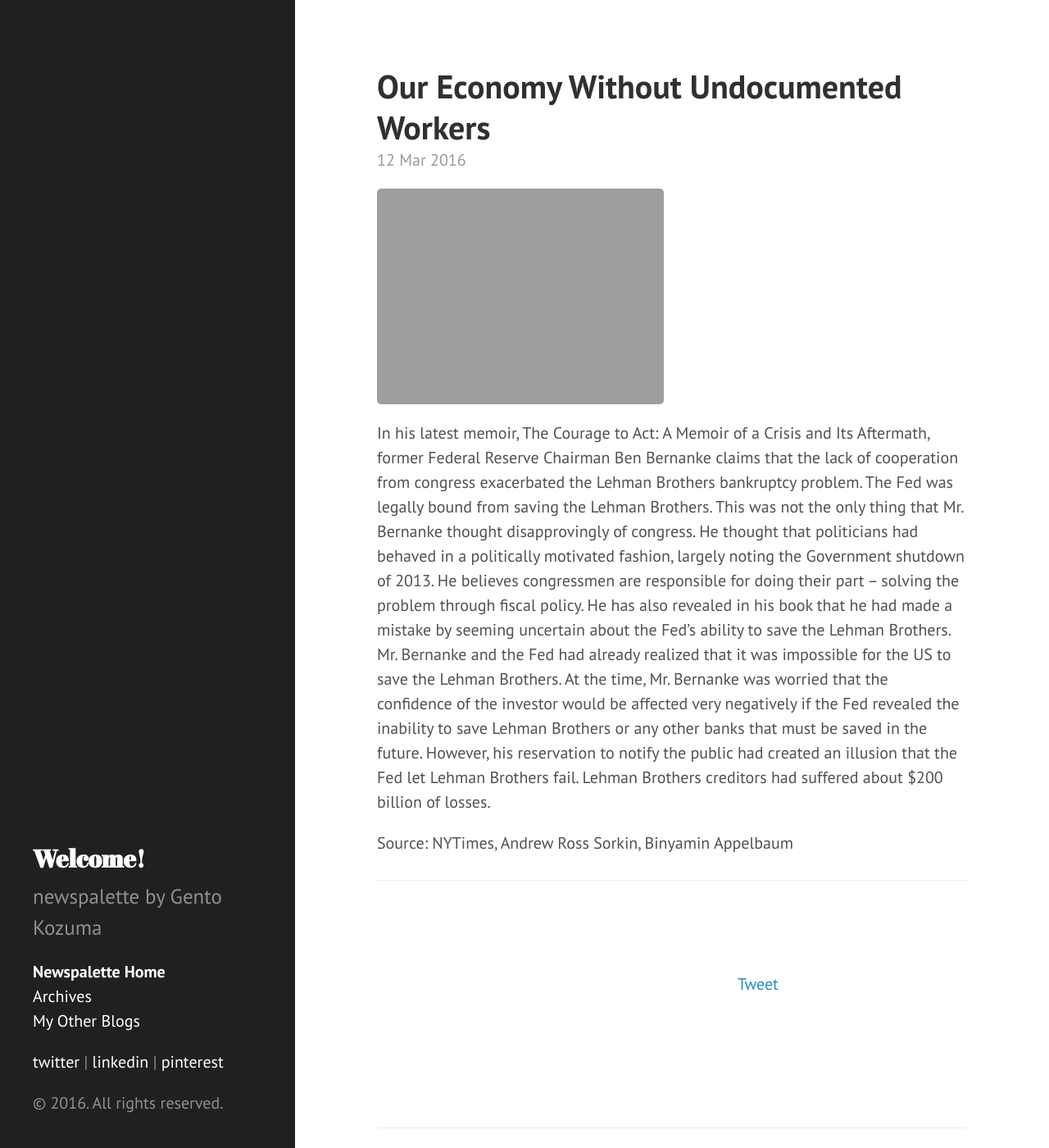
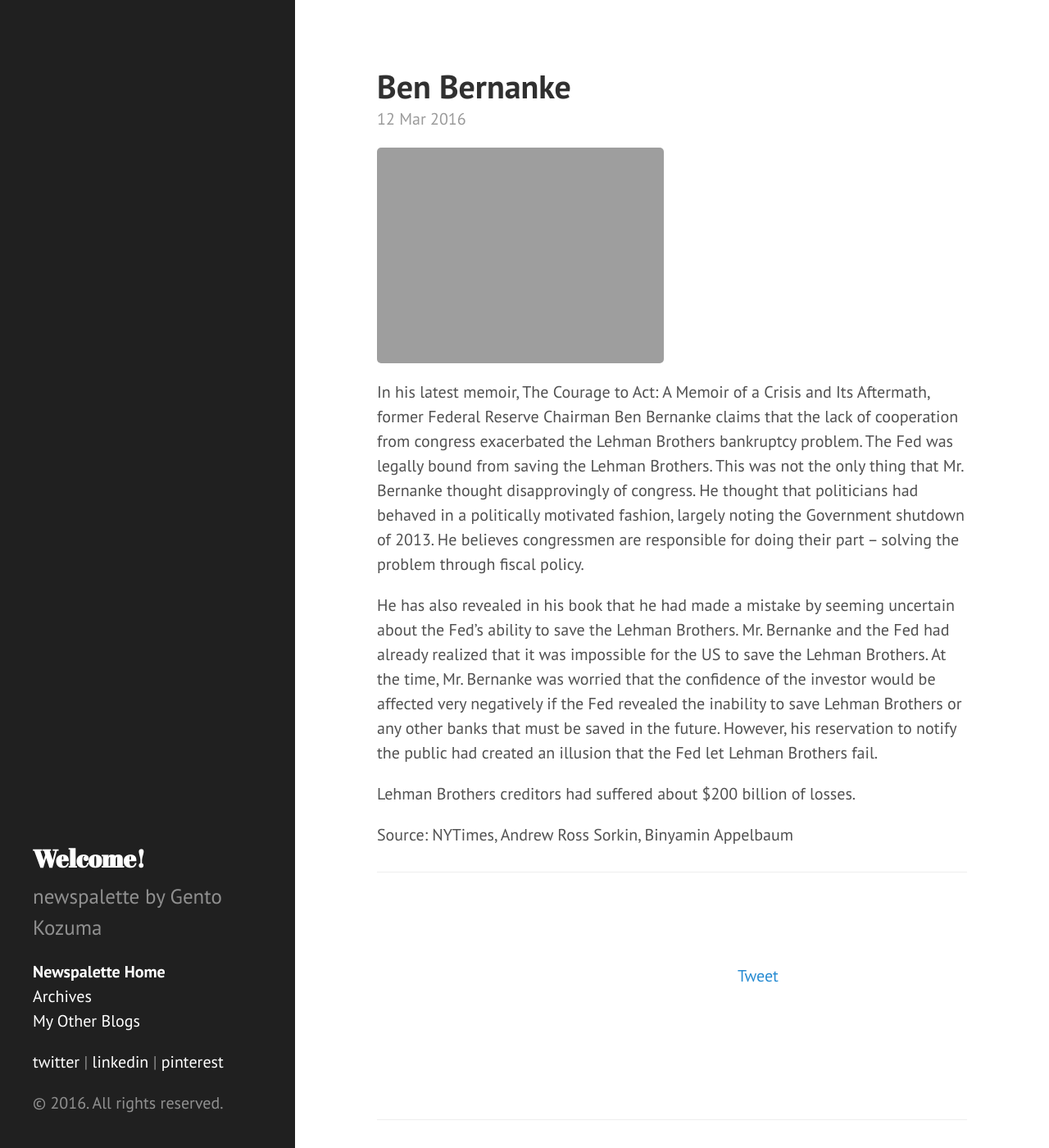
Before and after one commit to gentokozuma/newspalette, a Jekyll site: the page built from _posts/2016-03-12-ben-bernanke.markdown, in a window 1280 px wide and 1400 px high. Shown: the whole window at 82% size. Built offline with Jekyll 4.4.1, drawn with Linux system fonts in a browser that asks for light colours; comment, search, counter and statistics services are not loaded.

Commit message:
Fixed 16-03-12 title

```diff
--- a/_posts/2016-03-12-ben-bernanke.markdown
+++ b/_posts/2016-03-12-ben-bernanke.markdown
@@ -1,11 +1,13 @@
 ---
-title: Our Economy Without Undocumented Workers
+title: Ben Bernanke
 layout: post
 ---
 <img src="{{ site.url }}/images/2015-10-17-image.png" alt="Drawing" style="width: 350px;"/>
 
 In his latest memoir, The Courage to Act: A Memoir of a Crisis and Its Aftermath, former Federal Reserve Chairman Ben Bernanke claims that the lack of cooperation from congress exacerbated the Lehman Brothers bankruptcy problem. The Fed was legally bound from saving the Lehman Brothers. This was not the only thing that Mr. Bernanke thought disapprovingly of congress. He thought that politicians had behaved in a politically motivated fashion, largely noting the Government shutdown of 2013. He believes congressmen are responsible for doing their part – solving the problem through fiscal policy.
+
 He has also revealed in his book that he had made a mistake by seeming uncertain about the Fed’s ability to save the Lehman Brothers. Mr. Bernanke and the Fed had already realized that it was impossible for the US to save the Lehman Brothers. At the time, Mr. Bernanke was worried that the confidence of the investor would be affected very negatively if the Fed revealed the inability to save Lehman Brothers or any other banks that must be saved in the future. However, his reservation to notify the public had created an illusion that the Fed let Lehman Brothers fail.
+
 Lehman Brothers creditors had suffered about $200 billion of losses.
 
 Source: NYTimes, Andrew Ross Sorkin, Binyamin Appelbaum
```
